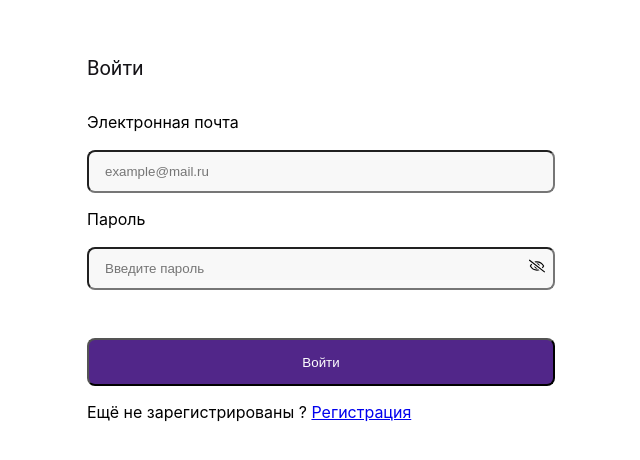
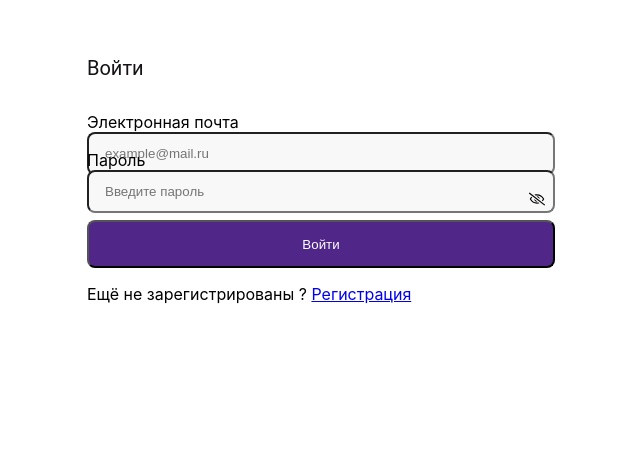
Before and after one commit to odil662/Antipov-test, a React (Create React App) app: page /login in a window 1280 px wide. Shown: the part 104-564 px from the top of the page, without its empty margins (313-953 px from the left). Built offline with nearby package versions, Linux system fonts and the light colour scheme.

Commit message:
подключил компоненту к странице входа

```diff
--- a/src/Components/Input.tsx
+++ b/src/Components/Input.tsx
@@ -8,12 +8,12 @@ const Input = ({ required, type, placeholder, label }: InputTypesProps) => {
 
   return (
     <>
-      <label htmlFor={type}>{label}</label>
+      <label>
+        {label}
         {type === "password" ? (
           <span className="password">
             <input
               type={isPassShow ? "text" : type}
-            id={type}
               placeholder={placeholder}
               value={value}
               onChange={(e) => setInputValue(e.target.value)}
@@ -30,13 +30,13 @@ const Input = ({ required, type, placeholder, label }: InputTypesProps) => {
         ) : (
           <input
             type={type}
-          id={type}
             placeholder={placeholder}
             value={value}
             onChange={(e) => setInputValue(e.target.value)}
             required={required}
           />
         )}
+      </label>
     </>
   );
 };
--- a/src/Pages/LoginPage.tsx
+++ b/src/Pages/LoginPage.tsx
@@ -1,57 +1,30 @@
 import React, { useState } from "react";
 import { Link } from "react-router-dom";
 import "./LoginPage.css";
-import { FaRegEye, FaRegEyeSlash } from "react-icons/fa";
+import Input from "../Components/Input";
 
 const LoginPage: React.FC = () => {
-  const [email, setEmail] = useState("");
-  const [pass, setPass] = useState("");
-  const [isPassShow, setIsPassShow] = useState(false);
-
-  const changeEmail = (value: string) => {
-    setEmail(value);
-  };
-  const changePass = (value: string) => {
-    setPass(value);
-  };
-
-  console.log(email, pass);
-
   const handleRegistration = (item: any) => {
     item.preventDefault();
+    console.log(item);
   };
 
   return (
     <div className="entrance">
       <form id="form">
         <h2>Войти</h2>
-        <label htmlFor="email">Электронная почта</label>
-        <input
+        <Input
           type="email"
-          id="email"
+          label="Электронная почта"
           placeholder="example@mail.ru"
-          value={email}
-          onChange={(e) => changeEmail(e.target.value)}
-          required
+          required={true}
         />
-        <label htmlFor="pass">Пароль</label>
-        <span className="password">
-          <input
-            type={isPassShow ? "text" : "password"}
-            id="pass"
-            placeholder="Введите пароль"
-            value={pass}
-            onChange={(e) => changePass(e.target.value)}
-            required
-          />
-          <i className="password-control">
-            {isPassShow ? (
-              <FaRegEye onClick={() => setIsPassShow(!isPassShow)} />
-            ) : (
-              <FaRegEyeSlash onClick={() => setIsPassShow(!isPassShow)} />
-            )}
-          </i>
-        </span>
+        <Input
+          type="password"
+          label="Пароль"
+          placeholder="Введите пароль"
+          required={true}
+        />
       </form>
       <input
         type="submit"
```
Lines whose indentation alone changed are shown as unchanged.
